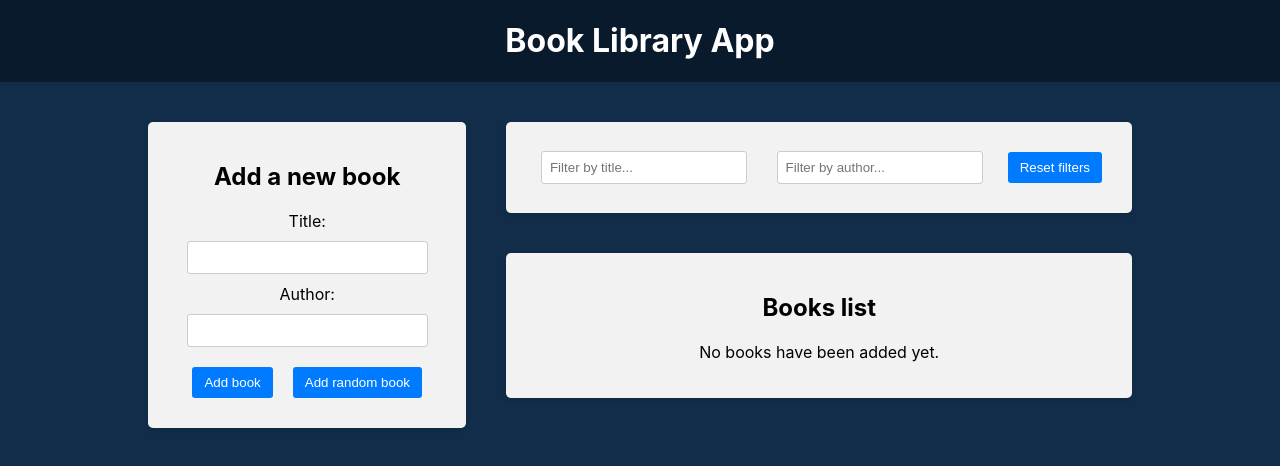
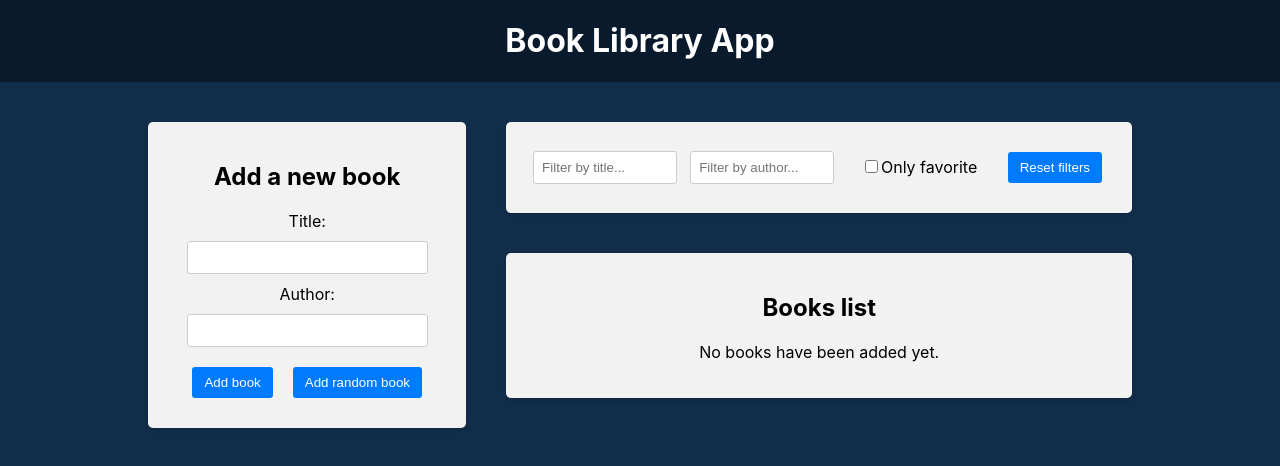
Before and after one commit to keithharingg/book-library-app, a React (Create React App) app in the folder frontend/: page / in a window 1280 px wide. Shown: the top 466 px of the page. Built offline with nearby package versions, Linux system fonts and the light colour scheme.

Commit message:
Favorite checkbox filter

```diff
--- a/frontend/src/components/BookList/BookList.js
+++ b/frontend/src/components/BookList/BookList.js
@@ -2,12 +2,17 @@ import { useDispatch, useSelector } from 'react-redux';
 import './BookList.css';
 import { removeBook, toggleFavorite } from '../../redux/books/actionCreators';
 import { BsBookmarkStar, BsBookmarkStarFill } from 'react-icons/bs';
-import { selectAuthorFilter, selectTitleFilter } from '../../redux/slices/filterSlice';
+import {
+  selectAuthorFilter,
+  selectTitleFilter,
+  selectOnlyFavoriteFilter,
+} from '../../redux/slices/filterSlice';
 
 const BookList = () => {
   const books = useSelector((state) => state.books); // hook useSelector subscribes on chunk of needed state (books in this variant)
   const titleFilter = useSelector(selectTitleFilter);
   const authorFilter = useSelector(selectAuthorFilter);
+  const onlyFavoriteFilter = useSelector(selectOnlyFavoriteFilter);
   const dispatch = useDispatch();
   const removeHandler = (id) => {
     dispatch(removeBook(id));
@@ -20,7 +25,8 @@ const BookList = () => {
   const filteredBooks = books.filter((book) => {
     const matchesTitle = book.title.toLowerCase().includes(titleFilter.toLowerCase());
     const matchesAuthor = book.author.toLowerCase().includes(authorFilter.toLowerCase());
-    return matchesTitle && matchesAuthor;
+    const matchesOnlyFavorite = onlyFavoriteFilter ? book.isFavorite : true;
+    return matchesTitle && matchesAuthor && matchesOnlyFavorite;
   });
 
   return (
--- a/frontend/src/components/Filter/Filter.js
+++ b/frontend/src/components/Filter/Filter.js
@@ -5,6 +5,8 @@ import {
   resetFilters,
   selectAuthorFilter,
   setAuthorFilter,
+  setOnlyFavoriteFilter,
+  selectOnlyFavoriteFilter,
 } from '../../redux/slices/filterSlice';
 import './Filter.css';
 
@@ -12,12 +14,16 @@ const Filter = () => {
   const dispatch = useDispatch();
   const titleFilter = useSelector(selectTitleFilter);
   const authorFilter = useSelector(selectAuthorFilter);
+  const onlyFavoriteFilter = useSelector(selectOnlyFavoriteFilter);
 
   const handleTitleFilter = (e) => {
     dispatch(setTitleFilter(e.target.value));
   };
   const handleAuthorFilter = (e) => {
     dispatch(setAuthorFilter(e.target.value));
+  };
+  const handleOnlyFavoriteFilter = () => {
+    dispatch(setOnlyFavoriteFilter());
   };
   const handleResetFilters = () => {
     dispatch(resetFilters());
@@ -42,6 +48,16 @@ const Filter = () => {
             placeholder="Filter by author..."
           />
         </div>
+        <div className="filter-group">
+          <label htmlFor="">
+            <input
+              type="checkbox"
+              checked={onlyFavoriteFilter}
+              onChange={handleOnlyFavoriteFilter}
+            />
+            Only favorite
+          </label>
+        </div>
         <button type="button" onClick={handleResetFilters}>
           Reset filters
         </button>
--- a/frontend/src/redux/slices/filterSlice.js
+++ b/frontend/src/redux/slices/filterSlice.js
@@ -3,6 +3,7 @@ import { createSlice } from '@reduxjs/toolkit';
 const initialState = {
   title: '',
   author: '',
+  onlyFavorite: false,
 };
 
 const filterSlice = createSlice({
@@ -18,15 +19,20 @@ const filterSlice = createSlice({
     setAuthorFilter: (state, action) => {
       state.author = action.payload;
     },
-    resetFilters: (state) => {
+    setOnlyFavoriteFilter: (state) => {
+      state.onlyFavorite = !state.onlyFavorite;
+    },
+    resetFilters: () => {
       return initialState;
     },
   },
 });
 
-export const { setTitleFilter, setAuthorFilter, resetFilters } = filterSlice.actions;
+export const { setTitleFilter, setAuthorFilter, resetFilters, setOnlyFavoriteFilter } =
+  filterSlice.actions;
 
 export const selectTitleFilter = (state) => state.filter.title;
 export const selectAuthorFilter = (state) => state.filter.author;
+export const selectOnlyFavoriteFilter = (state) => state.filter.onlyFavorite;
 
 export default filterSlice.reducer;
```
